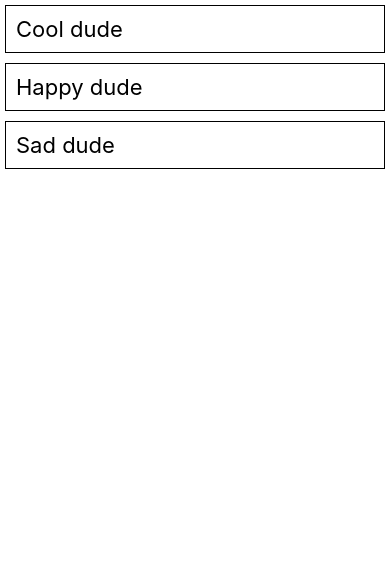
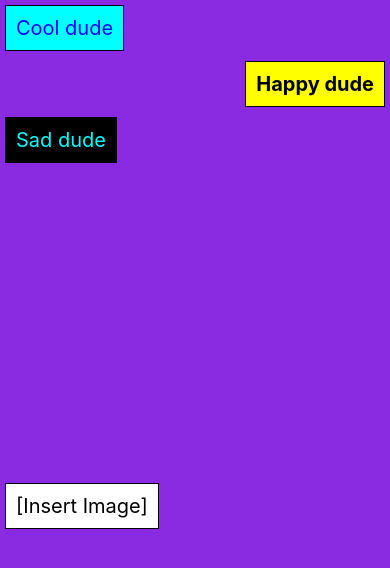
Before and after one commit to eawells/SampleApp, a React Native app: screen / in a window 390 px wide. Shown: the top 568 px of the page. Built offline with nearby package versions, Linux system fonts and the light colour scheme.

Commit message:
Flex box maddness

```diff
--- a/App.js
+++ b/App.js
@@ -6,25 +6,54 @@ import {
   View
 } from 'react-native';
 
-const styles = StyleSheet.create({
-  defaultText: {
-    fontSize: 22,
-    padding: 10,
-    margin: 5,
-    borderWidth: 1,
-    color: 'black'
-  }
-})
-
 export default class App extends React.Component {
   render() {
     return (
-      <View>
+      <View style={styles.container}>
         <StatusBar hidden={true} />
-        <Text style={styles.defaultText}>Cool dude</Text>
-        <Text style={styles.defaultText}>Happy dude</Text>
-        <Text style={styles.defaultText}>Sad dude</Text>
+        <Text style={[styles.defaultText,styles.coolText]}>Cool dude</Text>
+        <Text style={[styles.defaultText,styles.happyText]}>Happy dude</Text>
+        <Text style={[styles.defaultText,styles.sadText]}>Sad dude</Text>
+        <View style={styles.container}>
+        <Text style={[styles.defaultText, styles.image]}>[Insert Image]</Text>
+        </View>
       </View>
     )
   }
 }
+
+const styles = StyleSheet.create({
+  container: {
+    flex: 1,
+    flexDirection: 'column',
+    alignItems: 'flex-start',
+    justifyContent: 'space-around',
+    backgroundColor: 'blueviolet'
+  },
+  defaultText: {
+    textAlign: 'center',
+    fontSize: 20,
+    padding: 10,
+    margin: 5,
+    borderWidth: StyleSheet.hairlineWidth,
+    color: 'black'
+  },
+  happyText: {
+    alignSelf: 'flex-end',
+    backgroundColor: 'yellow',
+    color: 'black',
+    fontWeight: 'bold'
+  },
+  coolText: {
+    backgroundColor: 'cyan',
+    color: 'blue'
+  },
+  sadText: {
+    backgroundColor: 'black',
+    color: 'cyan'
+  },
+  image: {
+    flexDirection: 'row',
+    backgroundColor: 'white',
+  }
+})
```
